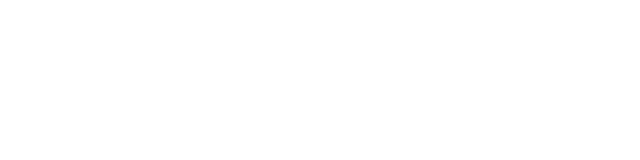
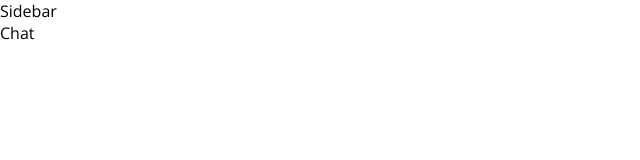
Before and after one commit to arijit2002/chatFirebase, a React (Create React App) app: page / in a window 1280 px wide. Shown: the top 160 px of the page, without its empty margins (0-640 px from the left). Built offline with nearby package versions, Linux system fonts and the light colour scheme.

Commit message:
Update Home.jsx

```diff
--- a/src/pages/Home.jsx
+++ b/src/pages/Home.jsx
@@ -1,10 +1,13 @@
 import React from 'react'
+import { Sidebar } from '../components/Sidebar.jsx'
+import { Chat } from '../components/Chat.jsx'
 
 export const Home = () => {
   return (
     <div className="home">
         <div className="container">
-
+            <Sidebar />
+            <Chat />
         </div>
     </div>
   )
```
